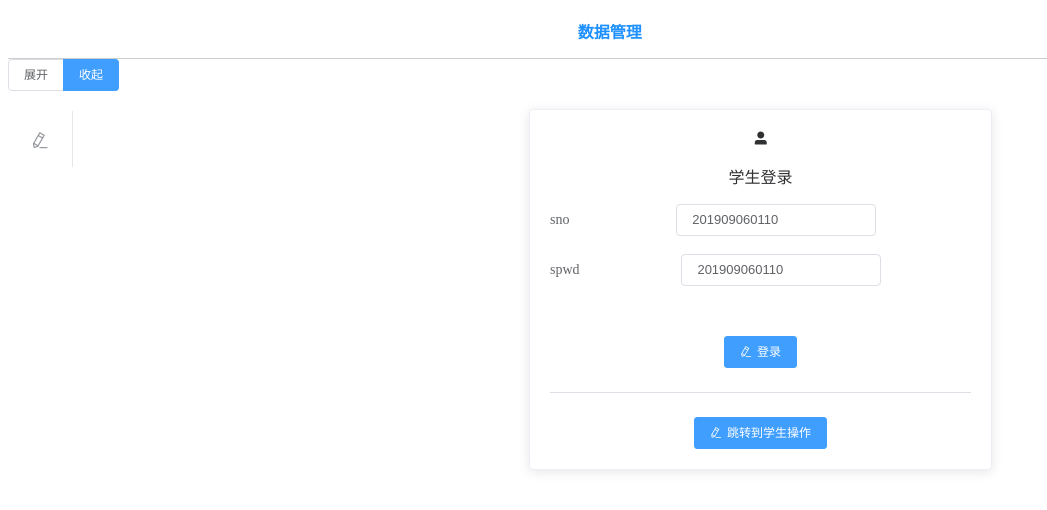
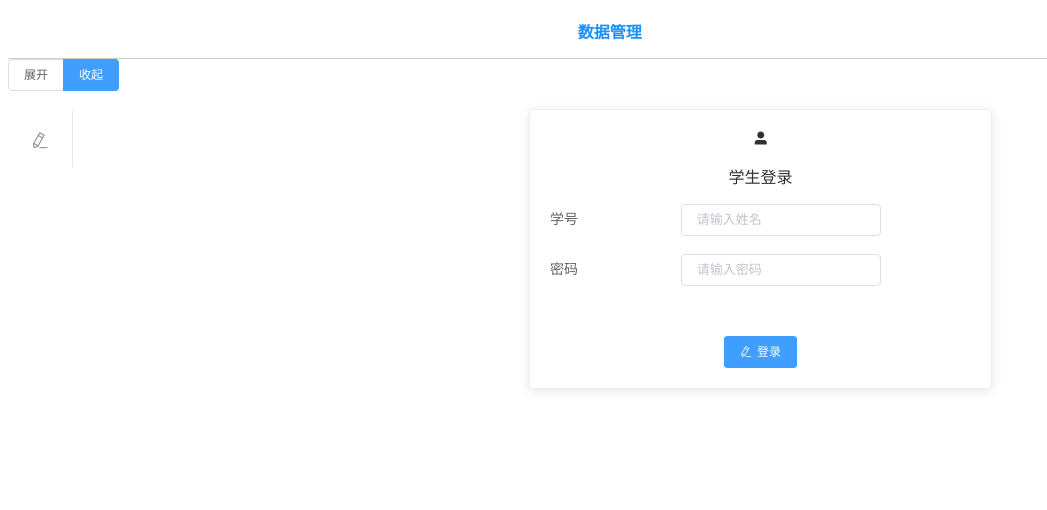
Before and after one commit to Carol-gutianle/CourseDesignDBMS, a Vue app in the folder myvue/: page /#/student_denglu in a window 1280 px wide. Shown: the top 510 px of the page, without its empty margins (0-1047 px from the left). Built offline with nearby package versions, Linux system fonts and the light colour scheme.

Commit message:
上传学生登录

```diff
--- a/myvue/src/components/student_denglu.vue
+++ b/myvue/src/components/student_denglu.vue
@@ -9,7 +9,7 @@
           <i class="el-icon-user-solid"></i>
           <p>学生登录</p>
 
-          <el-form-item label="sno" label-width="formLabelWidth" >
+          <el-form-item label="学号" label-width="formLabelWidth" prop="sno">
             <el-input style="width: 200px"
                       placeholder="请输入姓名"
                       v-model="form.sno"
@@ -17,7 +17,7 @@
             </el-input>
           </el-form-item>
 
-          <el-form-item label="spwd" label-width="formLabelWidth" >
+          <el-form-item label="密码" label-width="formLabelWidth" prop="spwd" >
             <el-input style="width: 200px"
                       placeholder="请输入密码"
                       v-model="form.spwd"
@@ -27,15 +27,8 @@
 
           <div style="margin: 50px;"></div>
         </el-form>
-
         <div style="text-align: center">
           <el-button type="primary" icon="el-icon-edit" @click="save('form')">登录</el-button>
-        </div>
-
-        <el-divider></el-divider>
-
-        <div style="text-align: center">
-          <el-button type="primary" icon="el-icon-edit" @click="gocaozuo">跳转到学生操作</el-button>
         </div>
 
       </el-card>
@@ -45,35 +38,30 @@
 
 <script>
 import request from "../util/request";
-
-export default {
-  name: "student_denglu",
-  data() {
 //检查姓名
 var checksno = (rule, value, callback) => {
   if (!value) {
-        callback(new Error('请输入名字'));
+    return callback(new Error('请输入名字'));
   }
   else {callback();}
 };
 //检查密码
 var checkspwd = (rule, value, callback) => {
   if (!value) {
-
-        callback(new Error('请输入密码'));
+    return callback(new Error('请输入密码'));
   }
   else {callback();}
 };
 
+export default {
+  data() {
     return {
       form:{
-        "sno": "201909060110",
-        'spwd': '201909060110',
+        sno: '',
+        spwd: '',
       },
-      search: '',
-
       rules: {
-        sno:[ { validator: checksno, trigger: 'blur'  }, ],
+        sno:[ { validator: checksno, trigger: 'blur'  } ],
         spwd:[ { validator: checkspwd, trigger: 'blur'  } ]
       }
     };
@@ -91,45 +79,18 @@ export default {
           var qs = require('querystring')
           console.log(this.form)
           request.post("/stuLogin", qs.stringify(this.form)).then(res => {
-            console.log(res); //打印出来
-            // if ((res.data !== 0)) {
-            //   if ((res.data === 1)){
-            //     this.$message({
-            //       type: "success",
-            //       message: "成功添加"+this.form.name
-            //     })
-            //   }else{
-            //     this.$confirm("用户名"+this.form.username+"已存在，需要修改信息吗？", '提示', {
-            //       confirmButtonText: '确定',
-            //       cancelButtonText: '取消',
-            //       type: 'warning'
-            //     }).then(() => {
-            //       request.put("/127.0.0.1:8080/stuLogin",this.form).then(res=> {
-            //         console.log(res) //打印出来
-            //         if (res.code !== '0') {
-            //           this.$message({
-            //             type: "success",
-            //             message: "修改成功"
-            //           })
-            //
-            //         }
-            //       });
-            //
-            //     }).catch(() => {
-            //       this.$message({
-            //         type: 'info',
-            //         message: '已取消修改'
-            //       });
-            //     });
-            //   }
-            //
-            // } else {
-            //   this.$message({
-            //     type: "error",
-            //     message: "名称"+this.form.name+"重复,请重新填写"
-            //   })
-            // }
+            if(res.data.code===200) {
+              this.gocaozuo()
+            } else {
+              this.$message({
+                type: "error",
+                message: "账号或密码错误！"
               })
+            }
+          })
+        }
+        else {
+          console.log('error')
         }
       });
     },
--- a/myvue/src/router/index.js
+++ b/myvue/src/router/index.js
@@ -8,14 +8,8 @@ export default new VueRouter({
       path: '/',
       name:'layout',
       component: layout,
-      redirect:'/add_deletelike_person',
+      redirect:'/student_denglu',
       children:[
-      {
-        path: 'add_deletelike_person',
-        name: 'add_deletelike_person',
-        component: () => import("@/components/add_deletelike_person")
-      },
-
         {
           path: 'student_denglu',
           name: 'student_denglu',
```
Lines whose indentation alone changed are shown as unchanged.
